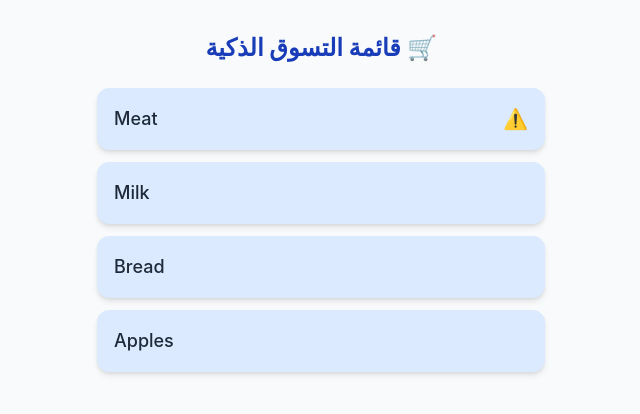
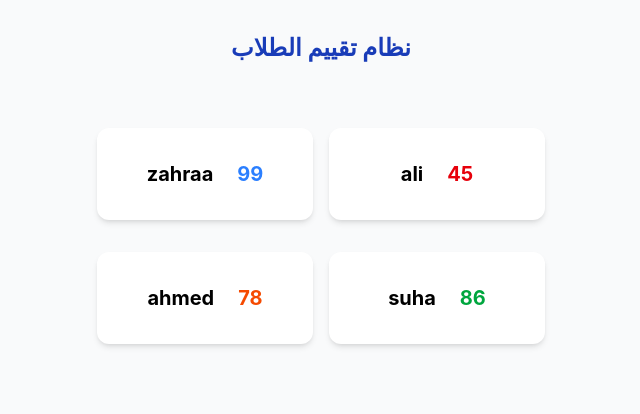
Before and after one commit to zahraadev/my-react-app, a React (Vite) app: page / in a window 1280 px wide. Shown: the top 414 px of the page, without its empty margins (319-959 px from the left). Built offline with nearby package versions, Linux system fonts and the light colour scheme.

Commit message:
تقييم الطلاب عن طربق الدرجات حسب كل درجة لون وعند النقر تظهر رسالة

```diff
--- a/src/App.tsx
+++ b/src/App.tsx
@@ -177,7 +177,7 @@ export default function App(){
     </div>
   )
 }*/
-
+/*
 import { useState } from "react";
 import Bought from "./components/Bought";
 
@@ -214,7 +214,8 @@ export default function App() {
         </h1>
 
         <div className="flex flex-col">
-          {/* 3. ماكنة الطباعة (الـ map) */}
+          {/* 3. ماكنة الطباعة (الـ map) */
+          /*
           {items.map((item) => (
             <Bought
               key={item.id}
@@ -227,4 +228,44 @@ export default function App() {
       </div>
     </div>
   );
+}*/
+
+import { useState } from "react";
+import Student from "./components/Student";
+
+interface students{
+  id : number;
+  name: string;
+  score: number;
 }
+
+export default function App(){
+
+  const[students, setStudents] = useState<students[]>([
+    {id: 1, name: "zahraa", score: 99},
+    {id: 2, name: "ali", score: 45},
+    {id: 3, name: "ahmed", score: 78},
+    {id: 4, name: "suha", score: 86},
+  ])
+
+  const handlonclick=(id:number, name:string, score:number)=>{
+    alert(`${score>=90 ? "ناجح بتقدير امتياز  ": score >=80 ? "ناجح بتقدير جيد جدا" : score>=70 ? "ناجح بتقدير جيد": score>=60? "ناجح بتقدير متوسط" : score>=50?"ناجح بتقدير مقبول": "راسب" }`)
+  }
+  return(
+    <div className="min-h-screen bg-gray-50 p-8 flex justify-center">
+      <div className="w-full max-w-md">
+      <h1 className="text-2xl font-bold text-center text-blue-800 mb-16">نظام تقييم الطلاب</h1>
+      <div className="grid grid-cols-2 gap-4">
+        {students.map((student)=> (
+          <Student
+          key={student.id}
+          name={student.name}
+          score={student.score}
+          onMassage={()=> handlonclick(student.id, student.name, student.score)}
+          />
+        ))}
+      </div>
+      </div>
+    </div>
+  )
+}
--- /dev/null
+++ b/src/components/Student.tsx
@@ -0,0 +1,16 @@
+interface studetProps{
+    name: string;
+    score: number;
+    onMassage: () => void;
+}
+export default function Student({name, score, onMassage}: studetProps){
+    return(
+        <div onClick={onMassage} className="px-4 py-8 flex justify-center shadow-md rounded-xl p-4 mb-4 bg-white text-black font-bold text-xl cursor-pointer hover:scale-[1.01] transition-all duration-300">
+            <div className="flex justify-between gap-6">
+            <span>{name}</span>
+            <span className={`font-bold ${score >=90 ? 'text-blue-500' : score>=80 ? 'text-green-600' : score>=70 ? 'text-orange-600' :
+            score >= 60 ? 'text-amber-300' : score >=50 ? 'text-amber-900' : 'text-red-600'}`}>{score}</span>
+            </div>
+        </div>
+    )
+}
```
